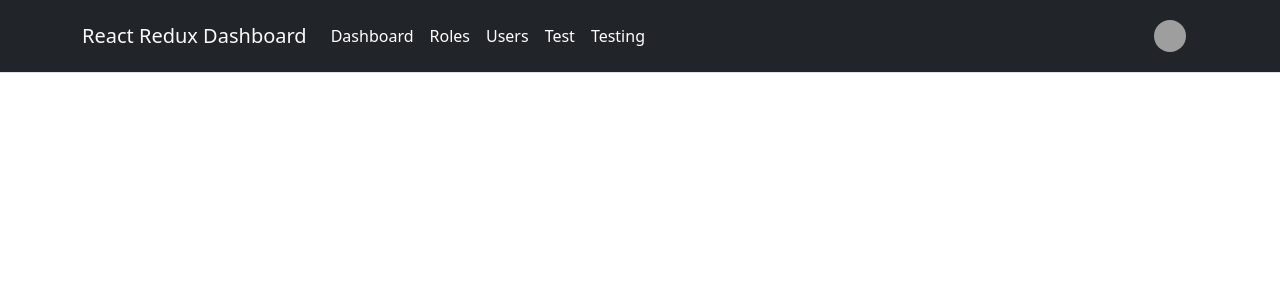
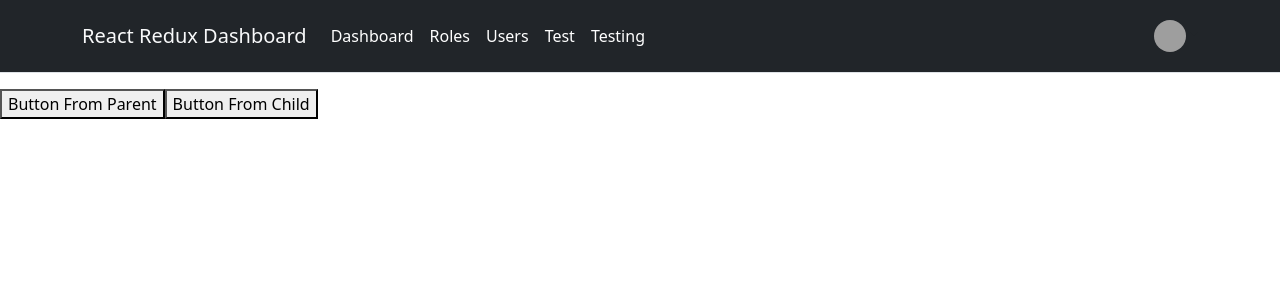
Before and after one commit to vinothsmart/react-redux-dashboard, a React (Create React App) app: page /hooks/useImperativeHandle in a window 1280 px wide. Shown: the top 300 px of the page. Built offline with nearby package versions, Linux system fonts and the light colour scheme; grey boxes are pictures that could not be loaded.

Commit message:
useImperativeHandle Page Created

```diff
--- a/src/components/AppRouter.js
+++ b/src/components/AppRouter.js
@@ -15,6 +15,7 @@ import ReducerHook from "./pages/Hooks/ReducerHook";
 import StateHook from "./pages/Hooks/StateHook";
 import Basic from "./pages/JsChallage/Basic";
 import LayoutEffectHook from "./pages/Hooks/LayoutEffectHook";
+import ImperativeHandleHook from "./pages/Hooks/ImperativeHandleHook";
 
 const AppRouter = () => {
   return (
@@ -31,6 +32,11 @@ const AppRouter = () => {
       <Route exact path="/hooks/useEffect" component={EffectHook} />
       <Route exact path="/hooks/useRef" component={RefHook} />
       <Route exact path="/hooks/useLayoutEffect" component={LayoutEffectHook} />
+      <Route
+        exact
+        path="/hooks/useImperativeHandle"
+        component={ImperativeHandleHook}
+      />
       <Route exact path="/jsc/basic" component={Basic} />
     </Switch>
   );
--- /dev/null
+++ b/src/components/pages/Hooks/Component/Button.js
@@ -0,0 +1,13 @@
+import React, { useState } from "react";
+
+const Button = () => {
+  const [toggle, setToggle] = useState(false);
+  return (
+    <>
+      <button onClick={() => setToggle(!toggle)}>Button From Child</button>
+      {toggle && <span> Toggle</span>}
+    </>
+  );
+};
+
+export default Button;
--- /dev/null
+++ b/src/components/pages/Hooks/ImperativeHandleHook.js
@@ -0,0 +1,14 @@
+import React, { useImperativeHandle } from "react";
+import Button from "./Component/Button";
+
+const ImperativeHandleHook = () => {
+  useImperativeHandle();
+  return (
+    <div>
+      <button>Button From Parent</button>
+      <Button />
+    </div>
+  );
+};
+
+export default ImperativeHandleHook;
```
